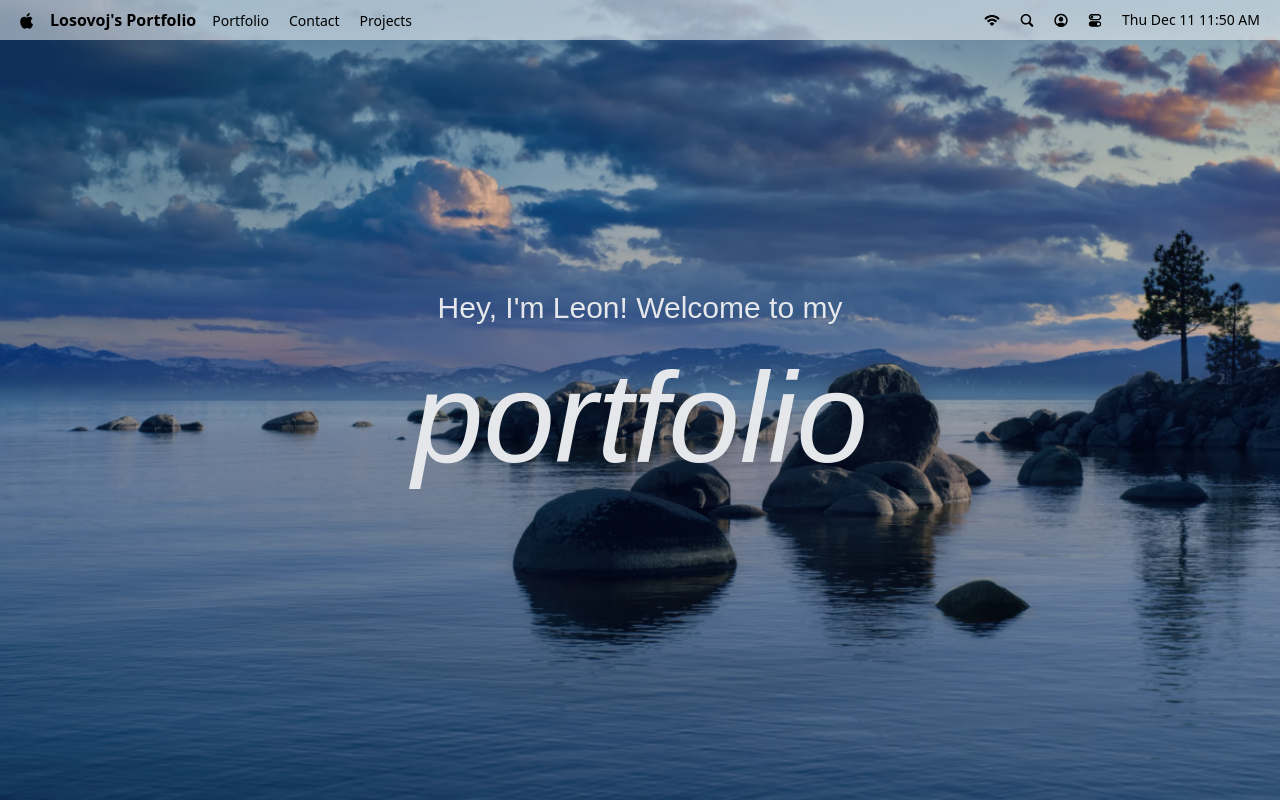
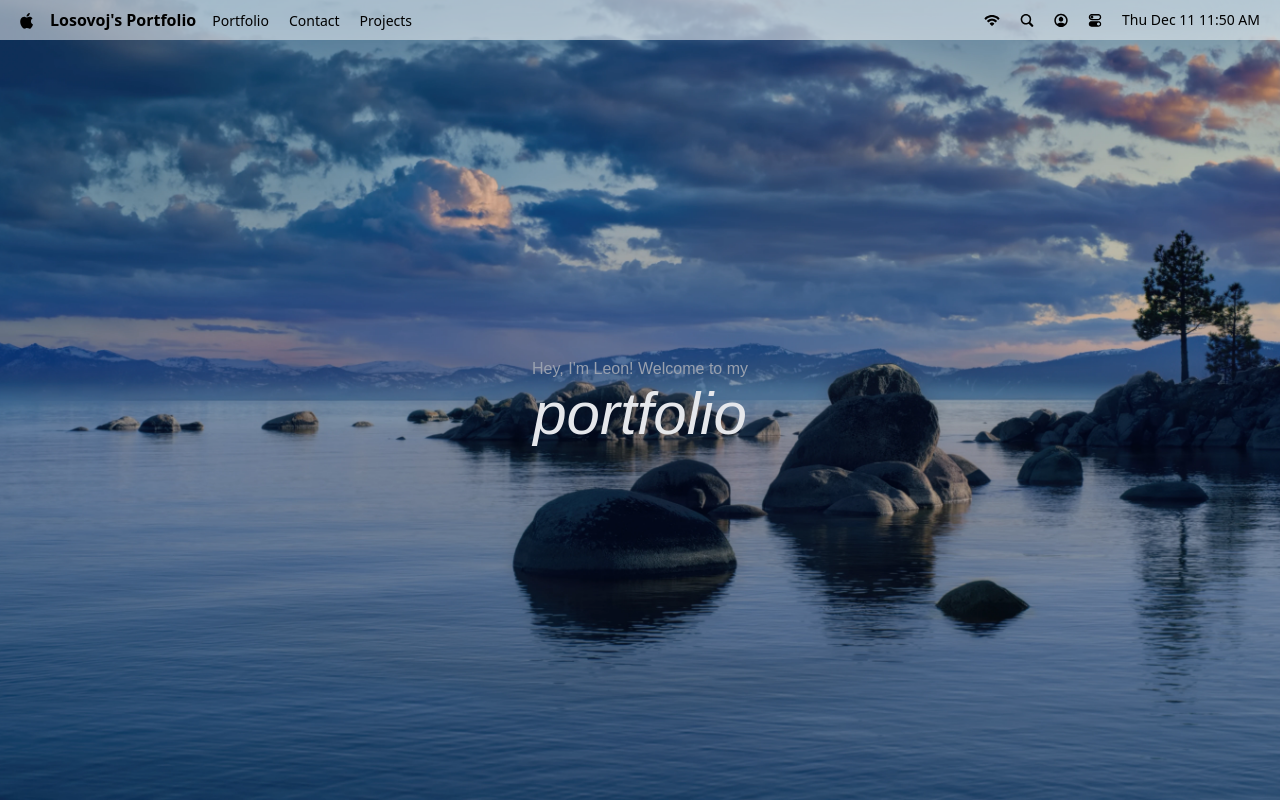
Before and after one commit to Lone-DO/project-mac, a Vue app: page / in a window 1280 px wide. Built offline with nearby package versions, Linux system fonts and the light colour scheme.

Commit message:
style: Update base Welcome styles
Signed-off-by: lone-DO <citizin@outlook.com>

```diff
--- a/src/assets/styles/index.css
+++ b/src/assets/styles/index.css
@@ -44,11 +44,11 @@ body {
 		@apply text-gray-200 flex flex-col justify-center items-center absolute top-1/2 left-1/2 -translate-x-1/2 -translate-y-1/2 select-none max-sm:h-screen max-sm:w-full max-sm:px-10;
 
 		.small-screen {
-			@apply sm:hidden m-7 bg-red-300/20 backdrop-blur-lg p-3 rounded-md absolute top-10;
+			@apply sm:hidden m-7 bg-red-300/20 backdrop-blur-lg p-3 rounded-md absolute top-10 font-roboto gap-4;
+		}
 
-			p {
-				@apply flex-1 text-[16px] text-center font-roboto text-gray-400;
-			}
+		p:not(.small-screen) {
+			@apply text-[16px] text-center  text-gray-400;
 		}
 	}
 
--- a/src/components/app/text-unpacker.vue
+++ b/src/components/app/text-unpacker.vue
@@ -14,7 +14,7 @@ withDefaults(defineProps<{
 	<span
 		v-for="(char, index) in text"
 		:key="index"
-		:class="className"
+		:class="`${className} font-georama`"
 		:style="{ fontWeight: baseWeight }"
 	>
 		{{ char === ' ' ? '\u00A0' : char }}
--- a/src/components/app/welcome.vue
+++ b/src/components/app/welcome.vue
@@ -27,7 +27,7 @@ function setupTextHover(container: HTMLElement | null, type: 'title' | 'subtitle
 			letters.forEach((letter) => {
 				const { left: l, width: w } = letter.getBoundingClientRect();
 				const distance = Math.abs(mouseX - (l - left + w / 2));
-				const intensity = Math.exp(-(distance ** 2) / 10000);
+				const intensity = Math.exp(-(distance ** 2) / 20000);
 				animateLetter(letter, min + (max - min) * intensity);
 			});
 		};
@@ -57,17 +57,10 @@ onMounted(() => {
 <template>
 	<section id="welcome" class="w-full">
 		<p ref="subtitle">
-			<TextUnpacker
-				:base-weight="100"
-				text="Hey, I'm Leon! Welcome to my"
-				class-name="text-3xl font-georama"
-			/>
+			<TextUnpacker :base-weight="100" text="Hey, I'm Leon! Welcome to my" />
 		</p>
-		<h1 ref="title" class="m-7">
-			<TextUnpacker
-				text="portfolio"
-				class-name="text-9xl italic font-georama"
-			/>
+		<h1 ref="title" class="text-6xl">
+			<TextUnpacker text="portfolio" class-name="italic" />
 		</h1>
 		<p class="small-screen">
 			This Portfolio is designed for desktop/tablet screens only.
--- a/src/constants/index.ts
+++ b/src/constants/index.ts
@@ -13,5 +13,5 @@ export const controlLinks = [
 
 export const FONT_WEIGHTS = {
 	subtitle: { min: 100, max: 900, default: 100 },
-	title: { min: 400, max: 600, default: 400 },
+	title: { min: 400, max: 900, default: 400 },
 };
```
